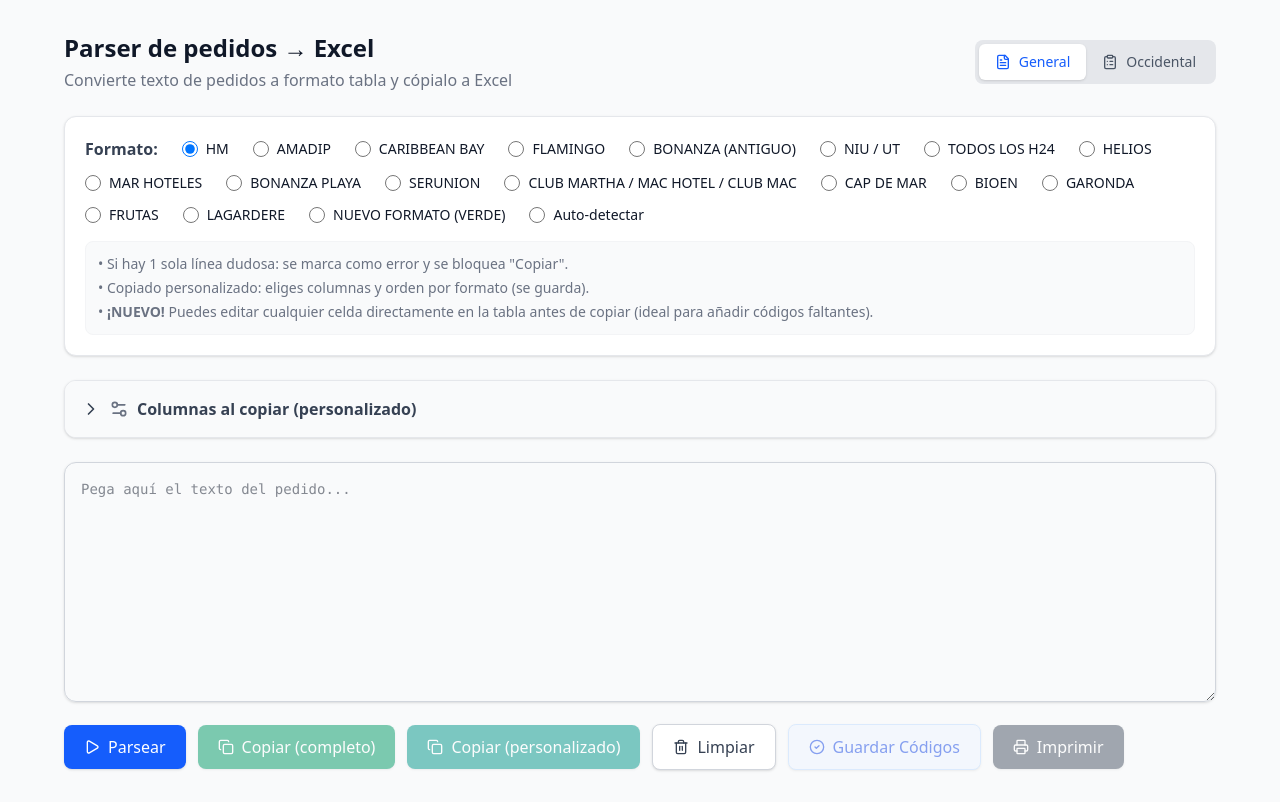
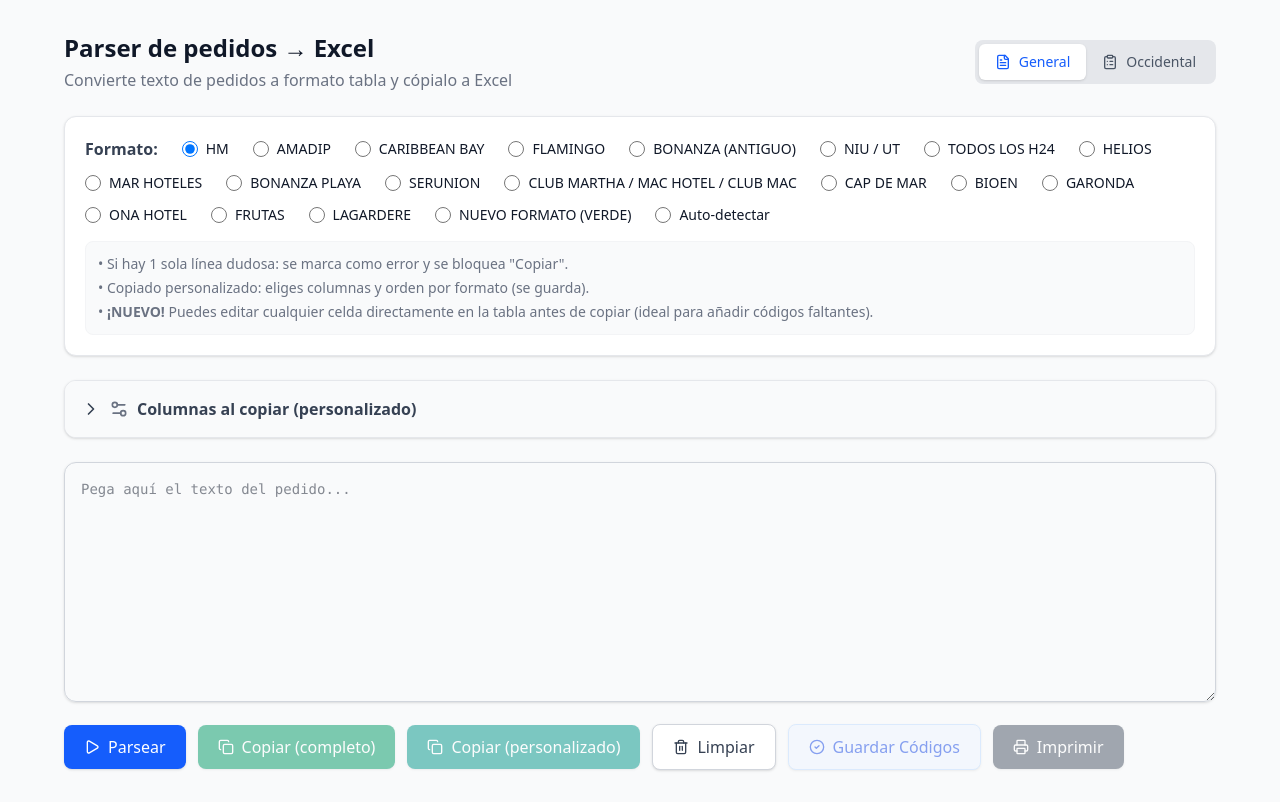
Before and after one commit to pascualp/parser-de-pedidos-, a React (Vite) app: page / in a window 1280 px wide. Built offline with nearby package versions, Linux system fonts and the light colour scheme.

Commit message:
feat: add support for ONA HOTEL format
Integrate ONA format parsing configuration and UI options to allow processing orders from ONA HOTEL.

```diff
--- a/src/App.tsx
+++ b/src/App.tsx
@@ -1552,6 +1552,7 @@ export default function App() {
                    parsedData.fmt === "GARONDA" ? "cfgGARONDA" :
                    parsedData.fmt === "LAGARDERE" ? "cfgLAGARDERE" :
                    parsedData.fmt === "NUEVO_FORMATO" ? "cfgNUEVO_FORMATO" :
+                   parsedData.fmt === "ONA" ? "cfgONA" :
                    parsedData.fmt === "CAPDEMAR" ? "cfgCAPDEMAR" : "cfgHM";
 
     const rawWanted = config[fmtKey as keyof typeof config] as string;
@@ -1698,6 +1699,7 @@ export default function App() {
               { id: 'CAPDEMAR', label: 'CAP DE MAR' },
               { id: 'BIOEN', label: 'BIOEN' },
               { id: 'GARONDA', label: 'GARONDA' },
+              { id: 'ONA', label: 'ONA HOTEL' },
               { id: 'FRUTAS', label: 'FRUTAS' },
               { id: 'LAGARDERE', label: 'LAGARDERE' },
               { id: 'NUEVO_FORMATO', label: 'NUEVO FORMATO (VERDE)' },
@@ -1756,6 +1758,7 @@ export default function App() {
                   { key: 'cfgCAPDEMAR', title: 'CAP DE MAR' },
                   { key: 'cfgBIOEN', title: 'BIOEN' },
                   { key: 'cfgGARONDA', title: 'GARONDA' },
+                  { key: 'cfgONA', title: 'ONA HOTEL' },
                   { key: 'cfgFRUTAS', title: 'FRUTAS' },
                   { key: 'cfgLAGARDERE', title: 'LAGARDERE' },
                   { key: 'cfgNUEVO_FORMATO', title: 'NUEVO FORMATO (VERDE)' },
```
